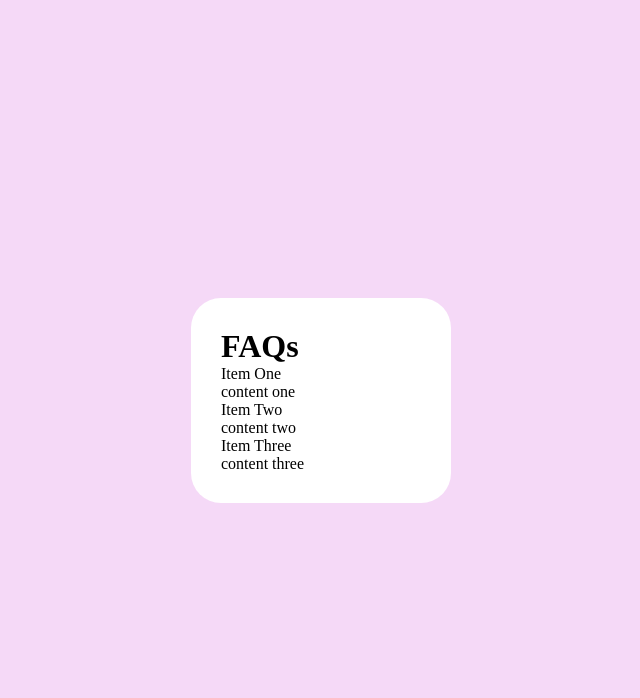
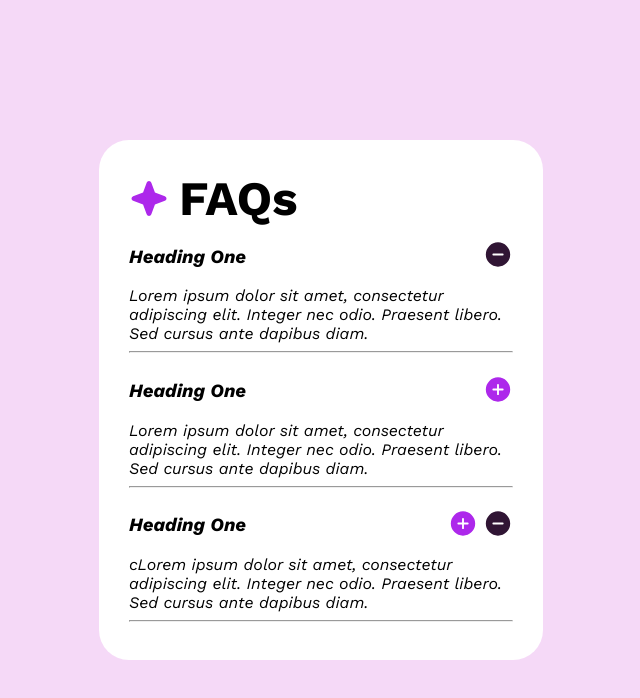
Before and after one commit to himelislam/frontend-mentor, a plain HTML site: page faq-accordion-main/index.html in a window 1280 px wide. Shown: the whole page, without its empty margins (319-959 px from the left). Drawn offline with Linux system fonts and the light colour scheme.

Commit message:
UI Handeled as image

```diff
--- /dev/null
+++ b/faq-accordion-main/app.js
@@ -0,0 +1,10 @@
+(function(){
+    const headers = document.querySelectorAll('.toogle-btn');
+    console.log(headers);
+    headers.forEach(header => {
+        header.addEventListener('click', function(){
+            console.log('Clicked', this.parentNode.nextElementSibling);
+        })
+    })
+
+})();
--- a/faq-accordion-main/index.html
+++ b/faq-accordion-main/index.html
@@ -1,33 +1,67 @@
 <!DOCTYPE html>
 <html lang="en">
+
 <head>
   <meta charset="UTF-8">
-  <meta name="viewport" content="width=device-width, initial-scale=1.0"> <!-- displays site properly based on user's device -->
+  <meta name="viewport" content="width=device-width, initial-scale=1.0">
+  <!-- displays site properly based on user's device -->
   <link rel="icon" type="image/png" sizes="32x32" href="./assets/images/favicon-32x32.png">
   <link rel="stylesheet" href="./style.css">
   <title>Frontend Mentor | FAQ accordion</title>
 </head>
+
 <body>
   <div class="container">
     <div class="main">
       <div class="header">
+        <svg xmlns="http://www.w3.org/2000/svg" width="40" height="41" fill="none" viewBox="0 0 40 41">
+          <path fill="#AD28EB"
+            d="M37.5 20.5a2.467 2.467 0 0 1-1.64 2.344l-9.913 3.604-3.603 9.911a2.5 2.5 0 0 1-4.688 0l-3.604-9.922-9.911-3.593a2.5 2.5 0 0 1 0-4.688l9.921-3.604 3.594-9.911a2.5 2.5 0 0 1 4.688 0l3.604 9.921 9.911 3.594A2.467 2.467 0 0 1 37.5 20.5Z" />
+        </svg>
         <h1>FAQs</h1>
       </div>
       <div class="accordion">
         <div class="accordion-item">
-          <div class="accordion-header">Item One</div>
-          <div class="accordion-content">content one</div>
+          <div class="accordion-header">
+            <h3>Heading One</h3>
+            <div class="toogle-btn">
+              <img style="display: none;" src="./assets/images/icon-plus.svg" alt="">
+              <img src="./assets/images/icon-minus.svg" alt="">
+            </div>
+          </div>
+          <div class="accordion-content">Lorem ipsum dolor sit amet, consectetur adipiscing elit. Integer nec odio.
+            Praesent libero. Sed cursus ante dapibus diam.</div>
         </div>
+        <hr>
         <div class="accordion-item">
-          <div class="accordion-header">Item Two</div>
-          <div class="accordion-content">content two</div>
+          <div class="accordion-header">
+            <h3>Heading One</h3>
+            <div class="toogle-btn">
+              <img src="./assets/images/icon-plus.svg" alt="">
+              <img style="display: none;" src="./assets/images/icon-minus.svg" alt="">
+            </div>
+          </div>
+          <div class="accordion-content">Lorem ipsum dolor sit amet, consectetur adipiscing elit. Integer nec odio.
+            Praesent libero. Sed cursus ante dapibus diam.</div>
         </div>
+        <hr>
         <div class="accordion-item">
-          <div class="accordion-header">Item Three</div>
-          <div class="accordion-content">content three</div>
+          <div class="accordion-header">
+            <h3>Heading One</h3>
+            <div class="toogle-btn">
+              <img src="./assets/images/icon-plus.svg" alt="">
+              <img src="./assets/images/icon-minus.svg" alt="">
+            </div>
+          </div>
+          <div class="accordion-content">cLorem ipsum dolor sit amet, consectetur adipiscing elit. Integer nec odio.
+            Praesent libero. Sed cursus ante dapibus diam.</div>
         </div>
+        <hr>
       </div>
     </div>
   </div>
 </body>
+
+<script src="./app.js"></script>
+
 </html>
--- a/faq-accordion-main/style.css
+++ b/faq-accordion-main/style.css
@@ -1,3 +1,13 @@
+@font-face {
+    font-family: 'MyFont';
+    src: url('/faq-accordion-main/assets/fonts/WorkSans-Italic-VariableFont_wght.ttf') format('truetype'),
+}
+
+@font-face {
+    font-family: 'MyFont2';
+    src: url('/faq-accordion-main/assets/fonts/WorkSans-VariableFont_wght.ttf') format('truetype'),
+}
+
 body{
     margin: 0px;
 }
@@ -8,15 +18,33 @@ body{
     color: black;
     display: flex;
     justify-content: center;
+    font-family: 'MyFont', sans-serif;
 }
 .main{
-    width: 200px;
+    width: 30vw;
     margin: auto;
     background-color: white;
     padding: 30px;
     border-radius: 30px;
 }
 
+.header{
+    display: flex;
+    justify-content:left;
+    align-items: center;
+}
+
 .header h1{
-    margin: 0;
+    display: inline;
+    font-family: 'MyFont2', sans-serif;
+    margin: 0px;
+    margin-left: 10px;
+    font-size: 48px;
 }
+
+.accordion-header{
+    display: flex;
+    align-items: center;
+    justify-content:space-between;
+    cursor: pointer;
+}
```
Also changed, not shown: 1 other file.
